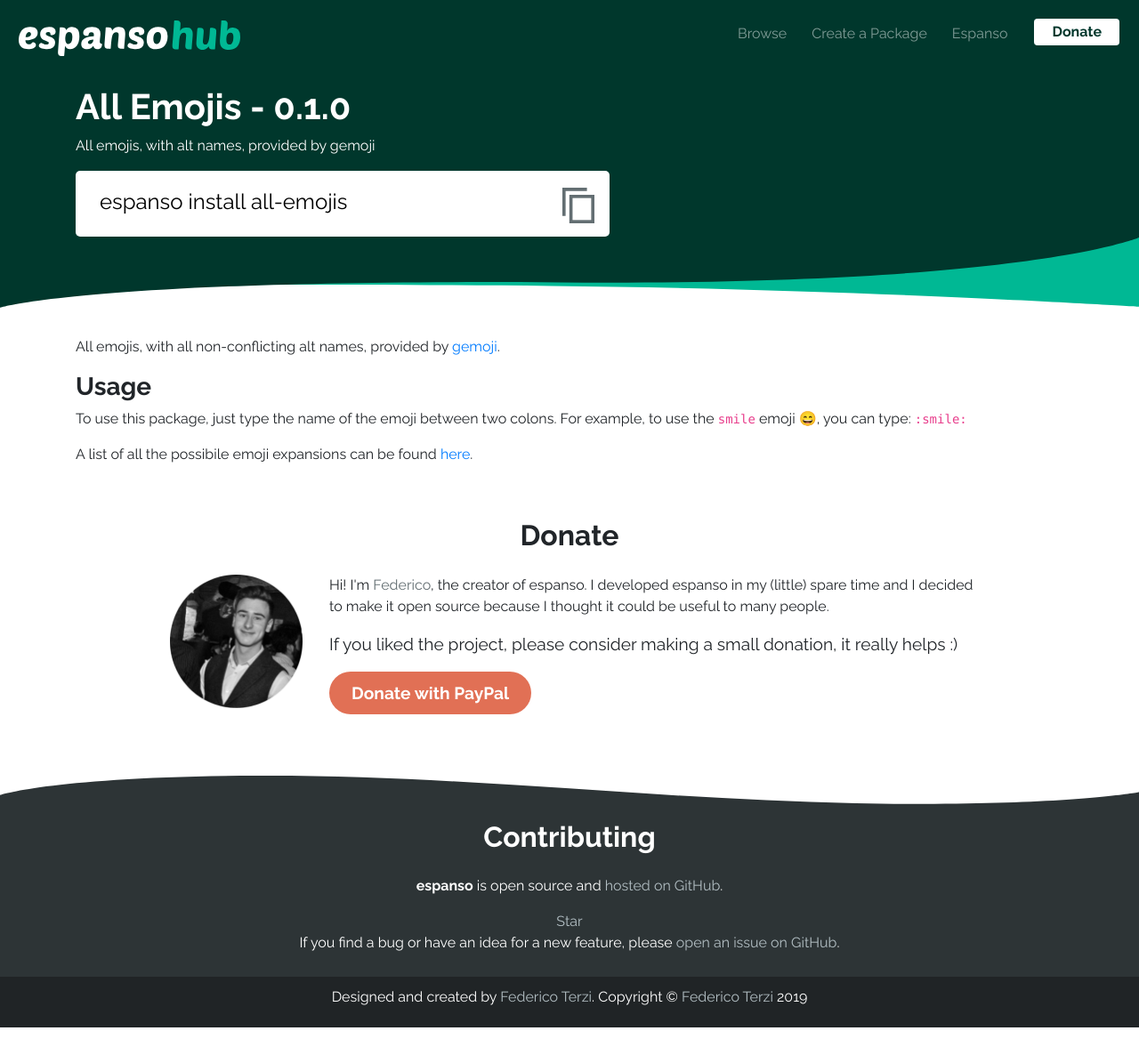
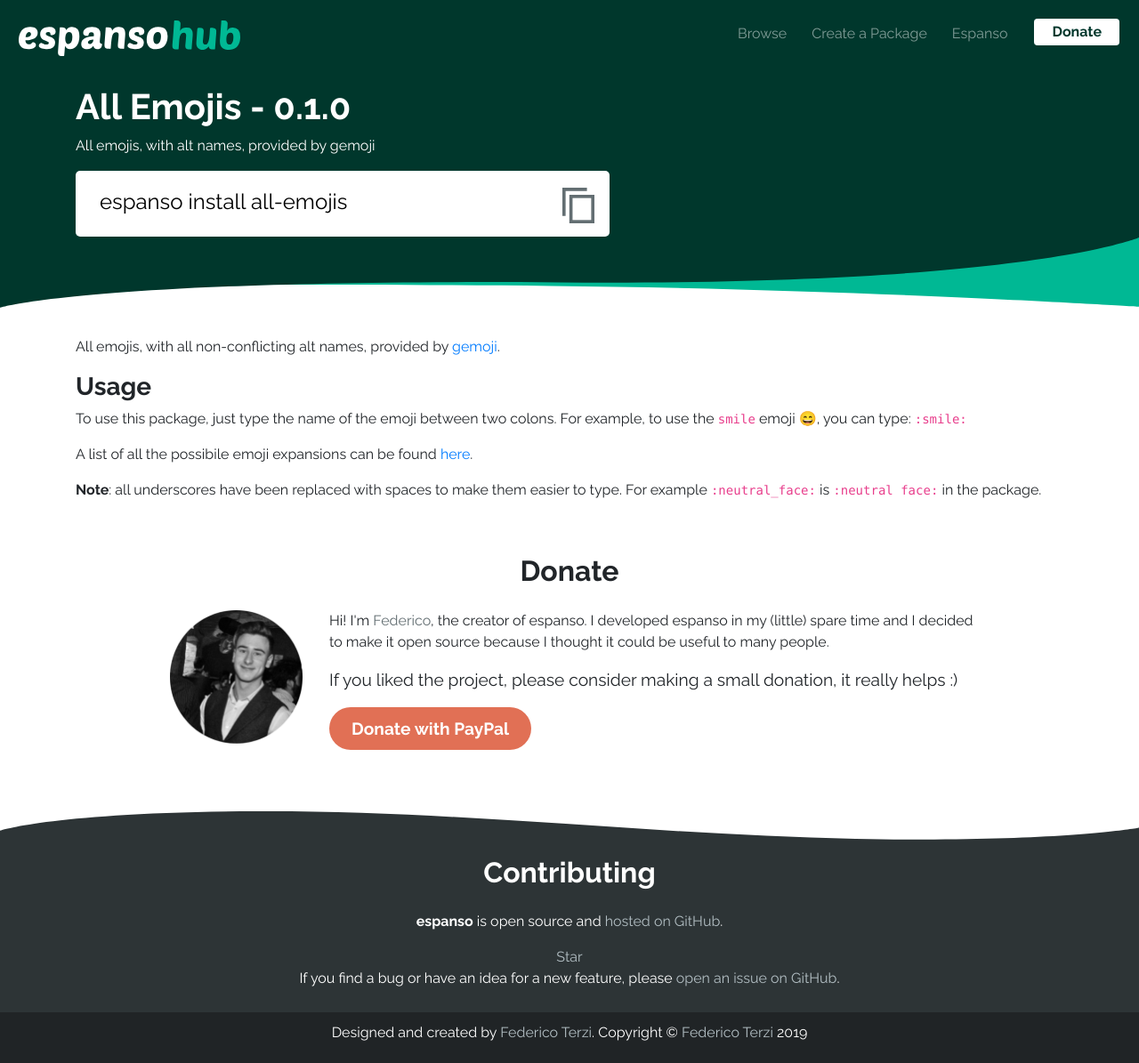
Before and after one commit to federico-terzi/espanso-hub, a Jekyll site: the page built from _packages/all-emojis.md, in a window 1280 px wide. Shown: the whole page at 89% size. Built offline with Jekyll 4.4.1, drawn with Linux system fonts in a browser that asks for light colours; before the commit the page ends 1155 px from its top, so only the background shows below that.

Commit message:
Fix errors in All-emojis and Mispell packages

```diff
--- a/_packages/all-emojis.md
+++ b/_packages/all-emojis.md
@@ -15,3 +15,5 @@
 emoji 😄, you can type: `:smile:`
 
 A list of all the possibile emoji expansions can be found [here](https://www.webfx.com/tools/emoji-cheat-sheet/).
+
+ **Note**: all underscores have been replaced with spaces to make them easier to type. For example `:neutral_face:` is `:neutral face:` in the package.
```
Also changed, not shown: _packages/mispell-en.md (+1 -1 lines), _packages/mispell-en_UK.md (+1 -1 lines), _packages/mispell-en_US.md (+1 -1 lines).
